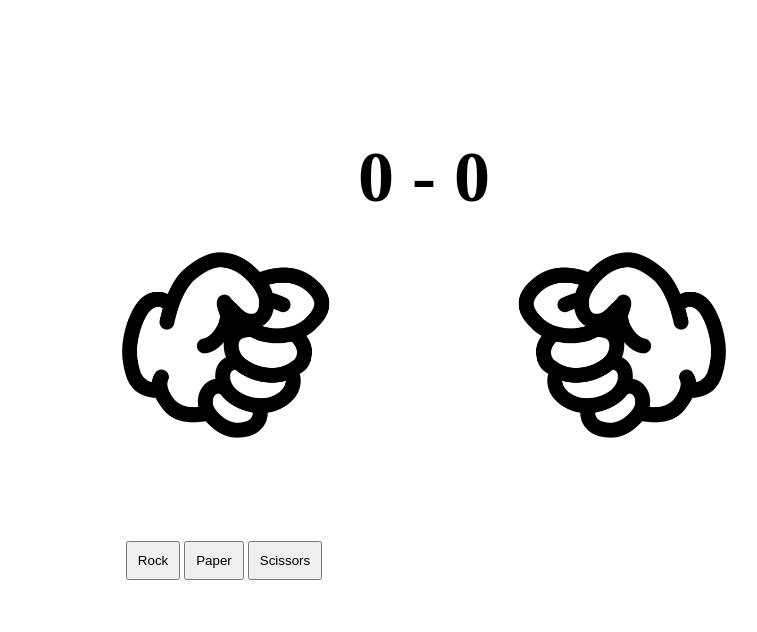
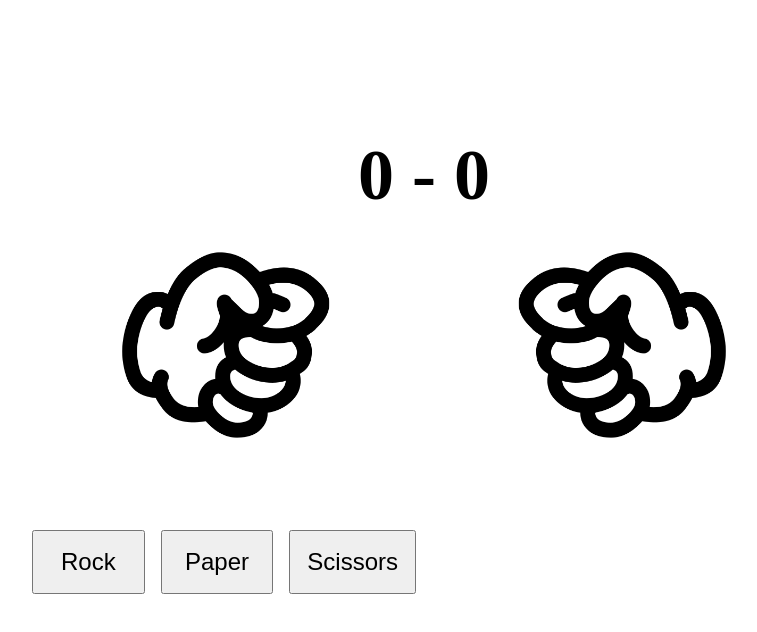
Before and after one commit to BobSlim/odin-rockpaperscissors, a plain HTML site: page index.html in a window 1280 px wide. Shown: the part 60-692 px from the top of the page, without its empty margins (216-973 px from the left). Drawn offline with Linux system fonts and the light colour scheme.

Commit message:
enlarge choicebuttons

```diff
--- a/stylesheet.css
+++ b/stylesheet.css
@@ -5,7 +5,16 @@ body{
 }
 
 button.playerChoice{
-    padding: 10px;
+    padding: 16px;
+    font-size: 1.5em;
+    flex: 1 1 0;
+
+    margin: 8px;
+}
+
+.buttons{
+    width: 100%;
+    display:flex;
 }
 
 .score{
@@ -21,7 +30,7 @@ button.playerChoice{
     display:grid;
     place-items:center;
     grid-template-columns: 1fr 1fr;
-    grid-template-rows: 20px 1fr 20px;
+    grid-template-rows: 24px 1fr 24px;
 }
 
 .hand{
@@ -50,13 +59,13 @@ button.playerChoice{
 
 @keyframes shake{
     from{transform: translateY(0px);}
-    75%{transform: translateY(-50px);}
+    75%{transform: translateY(-48px);}
     to{transform: translateY(0px);}
 }
 
 @keyframes shakeEnemy{
     from{transform: translateY(0px) scaleX(-1);}
-    75%{transform: translateY(-50px) scaleX(-1);}
+    75%{transform: translateY(-48px) scaleX(-1);}
     to{transform: translateY(0px) scaleX(-1);}
 }
 
```
